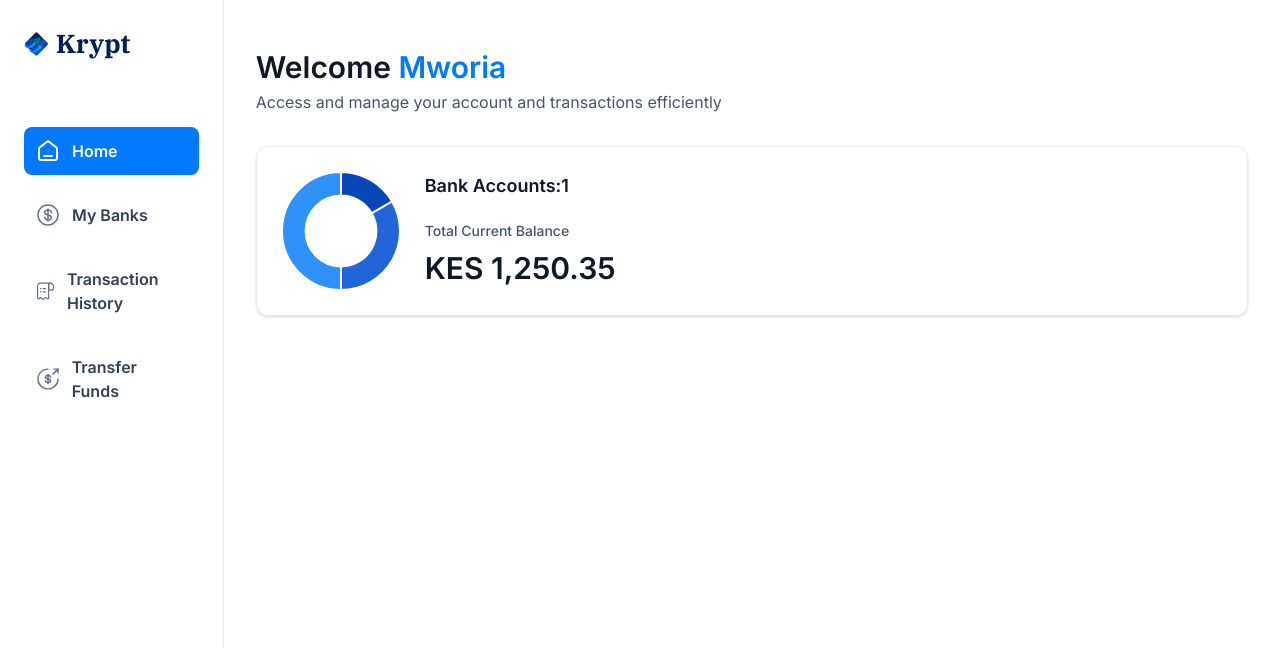
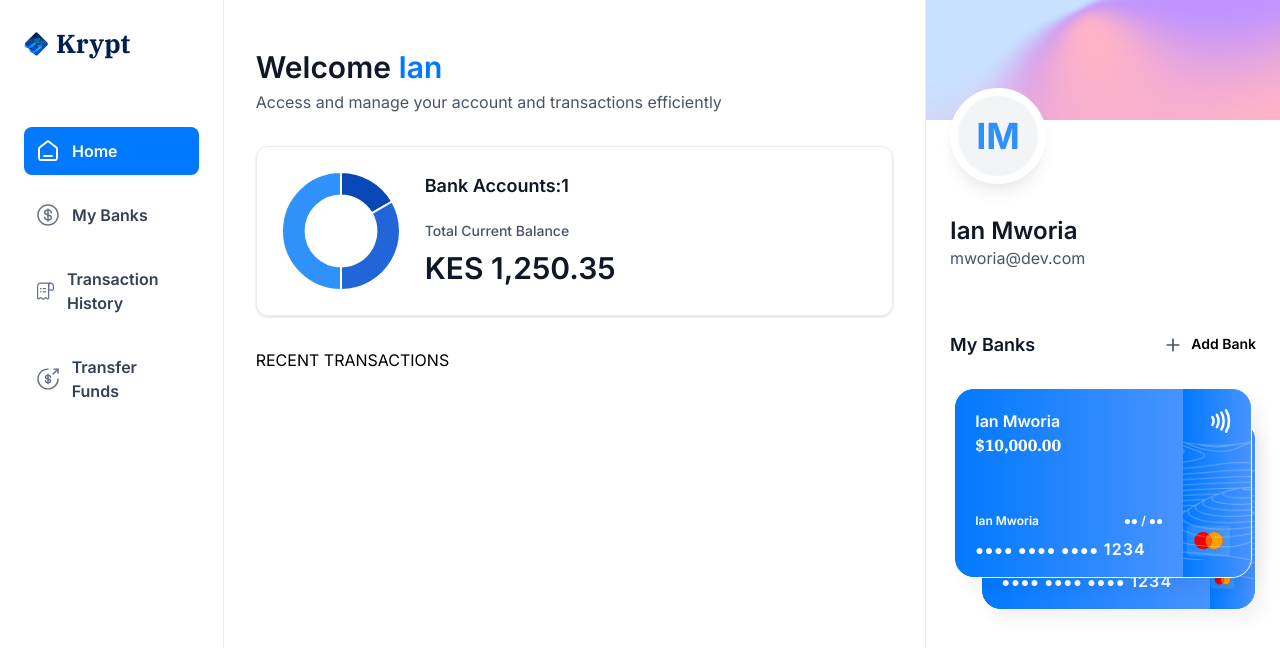
Before and after one commit to Mworia-Ian/web-banking-app, a Next.js app: page / in a window 1280 px wide. Shown: the top 648 px of the page. Built offline with nearby package versions, Linux system fonts and the light colour scheme.

Commit message:
implement the right sidebar of home and complete routing

```diff
--- /dev/null
+++ b/app/(root)/my-banks/page.tsx
@@ -0,0 +1,11 @@
+import React from 'react'
+
+const MyBanks = () => {
+  return (
+    <div>
+      My Banks
+    </div>
+  )
+}
+
+export default MyBanks
--- a/app/(root)/page.tsx
+++ b/app/(root)/page.tsx
@@ -1,10 +1,11 @@
 import HeaderBox from "@/components/HeaderBox";
+import RightSideBar from "@/components/RightSideBar";
 import TotalBalanceBox from "@/components/TotalBalanceBox";
 import React from "react";
 
 const Home = () => {
 
-  const loggedIn = {firstName: 'Mworia'}
+  const loggedIn = {firstName: 'Ian', lastName: 'Mworia', email: 'mworia@dev.com'}
 
   return (
     <section className="home">
@@ -24,7 +25,13 @@ const Home = () => {
             totalCurrentBalance = {1250.35}
           />
         </header>
+        RECENT TRANSACTIONS
       </div>
+      <RightSideBar
+        user={loggedIn}
+        transactions={[]}
+        banks={[{currentBalance:10000},{currentBalance:11000}]}
+      />
     </section>
   );
 };
--- /dev/null
+++ b/app/(root)/payment-transfer/page.tsx
@@ -0,0 +1,11 @@
+import React from 'react'
+
+const PaymentTransfer = () => {
+  return (
+    <div>
+      Payment Transfer
+    </div>
+  )
+}
+
+export default PaymentTransfer
--- /dev/null
+++ b/app/(root)/transaction-history/page.tsx
@@ -0,0 +1,11 @@
+import React from 'react'
+
+const TransactionHistory = () => {
+  return (
+    <div>
+      Transaction History
+    </div>
+  )
+}
+
+export default TransactionHistory
--- /dev/null
+++ b/components/BankCards.tsx
@@ -0,0 +1,63 @@
+import { formatAmount } from "@/lib/utils";
+import Image from "next/image";
+import Link from "next/link";
+import React from "react";
+
+const BankCards = ({
+  account,
+  userName,
+  showBalance = true,
+}: CreditCardProps) => {
+  return (
+    <div className="flex flex-col">
+      <Link href="/" className="bank-card">
+        <div className="bank-card_content">
+          <div>
+            <h1 className="text-16 font-semibold text-white">
+              {account.name || userName}
+            </h1>
+            <p className="font-ibm-plex-serif font-black text-white">
+              {formatAmount(account.currentBalance)}
+            </p>
+          </div>
+          <article className="flex flex-col gap-2">
+            <div className="flex justify-between">
+              <h1 className="text-12 font-semibold text-white"> {userName} </h1>
+              <h2 className="text-12 font-semibold text-white"> ●● / ●● </h2>
+            </div>
+            <p className="text-14 font-semibold tracking-[1.1px] text-white">
+              {" "}
+              ●●●● ●●●● ●●●● <span className="text-16">1234</span>
+            </p>
+          </article>
+        </div>
+        <div className="bank-card_icon">
+          <Image
+            src="/icons/Paypass.svg"
+            width={20}
+            height={24}
+            alt="pay" />
+
+          <Image
+            src="/icons/mastercard.svg"
+            width={45}
+            height={32}
+            alt="mastercard"
+            className="ml-5"
+          />
+        </div>
+
+          <Image
+            src="/icons/lines.png"
+            width={316}
+            height={190}
+            alt="lines"
+            className="absolute top-0 left-0"
+          />
+
+      </Link>
+    </div>
+  );
+};
+
+export default BankCards;
--- /dev/null
+++ b/components/RightSideBar.tsx
@@ -0,0 +1,61 @@
+import Image from "next/image";
+import Link from "next/link";
+import React from "react";
+import BankCards from "./BankCards";
+
+const RightSideBar = ({ user, transactions, banks }: RightSidebarProps) => {
+  return (
+    <aside className="right-sidebar">
+      <section className="flex flex-col pb-8">
+        <div className="profile-banner" />
+        <div className="profile">
+          <div className="profile-img">
+            <span className="text-4xl font-bold text-blue-500">
+              {user.firstName[0]}
+              {user.lastName[0]}
+            </span>
+          </div>
+          <div className="profile-details">
+            <h1 className="profile-name">
+              {user.firstName} {user.lastName}
+            </h1>
+            <p className="profile-email">{user.email}</p>
+          </div>
+        </div>
+      </section>
+
+      <section className="banks">
+        <div className="flex w-full justify-between">
+          <h2 className="header-2"> My Banks</h2>
+          <Link href="/" className="flex gap-2">
+            <Image src="/icons/plus.svg" width={20} height={20} alt="plus" />
+
+            <h2 className="text-14 font-semibold">Add Bank</h2>
+          </Link>
+        </div>
+        {banks?.length > 0 && (
+          <div className="relative flex flex-1 flex-col items-center justify-center gap-5">
+            <div className="relative z-10">
+                <BankCards
+                key={banks[0].$id}
+                account={banks[0]}
+                userName = {`${user.firstName} ${user.lastName}`}
+                showBalance = {false}/>
+                </div>
+            {banks[1] && (
+              <div className="absolute right-0 top-8 z-0 w-[90%]">
+                 <BankCards
+                key={banks[1].$id}
+                account={banks[1]}
+                userName = {`${user.firstName} ${user.lastName}`}
+                showBalance = {false}/>
+              </div>
+            )}
+          </div>
+        )}
+      </section>
+    </aside>
+  );
+};
+
+export default RightSideBar;
```
